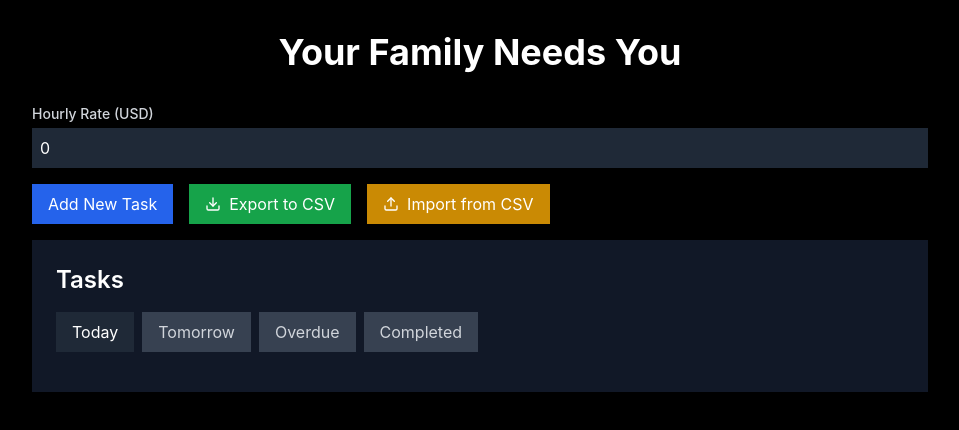
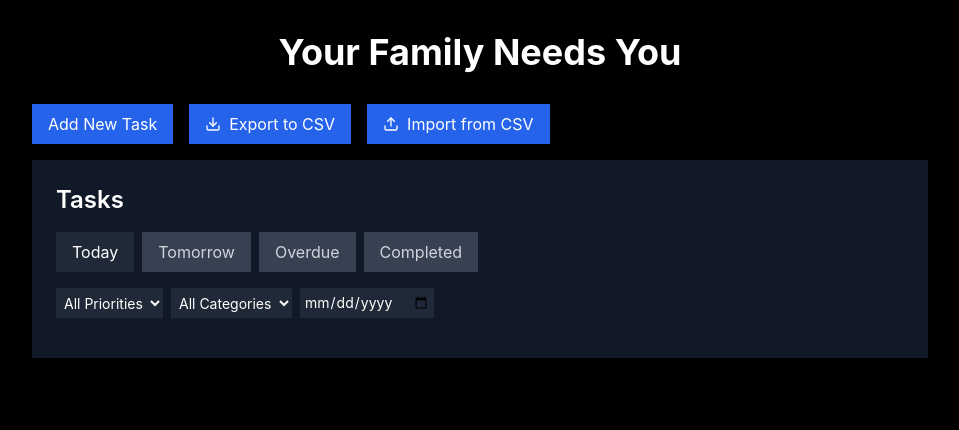
Before and after one commit to HenryGuedess/Super-Cool-Todo-List, a React (Vite) app: page / in a window 1280 px wide. Shown: the top 430 px of the page, without its empty margins (160-1119 px from the left). Built offline with nearby package versions, Linux system fonts and the light colour scheme.

Commit message:
Update TaskManager.tsx - Filtre

```diff
--- a/src/components/TaskManager.tsx
+++ b/src/components/TaskManager.tsx
@@ -36,6 +36,11 @@ const TaskManager: React.FC = () => {
     return savedRate ? parseFloat(savedRate) : 0;
   });
   const [deleteTaskId, setDeleteTaskId] = useState<string | null>(null);
+  const [filters, setFilters] = useState({
+    priority: '',
+    category: '',
+    date: '',
+  });
 
   useEffect(() => {
     localStorage.setItem('tasks', JSON.stringify(tasks));
@@ -46,13 +51,21 @@ const TaskManager: React.FC = () => {
   }, [hourlyRate]);
 
   const filteredTasks = useMemo(() => {
+    const applyFilters = (tasks: Task[]) => {
+      return tasks.filter(task =>
+        (filters.priority === '' || task.priority === filters.priority) &&
+        (filters.category === '' || task.category === filters.category) &&
+        (filters.date === '' || format(task.dueDate, 'yyyy-MM-dd') === filters.date)
+      );
+    };
+
     return {
-      today: tasks.filter(task => isToday(task.dueDate) && !task.completed),
-      tomorrow: tasks.filter(task => isTomorrow(task.dueDate) && !task.completed),
-      overdue: tasks.filter(task => isPast(task.dueDate) && !isToday(task.dueDate) && !task.completed),
-      completed: tasks.filter(task => task.completed),
+      today: applyFilters(tasks.filter(task => isToday(task.dueDate) && !task.completed)),
+      tomorrow: applyFilters(tasks.filter(task => isTomorrow(task.dueDate) && !task.completed)),
+      overdue: applyFilters(tasks.filter(task => isPast(task.dueDate) && !isToday(task.dueDate) && !task.completed)),
+      completed: applyFilters(tasks.filter(task => task.completed)),
     };
-  }, [tasks]);
+  }, [tasks, filters]);
 
   const addTask = () => {
     if (newTask.name && newTask.priority) {
@@ -261,19 +274,6 @@ const TaskManager: React.FC = () => {
       <div className="max-w-4xl mx-auto">
         <h1 className="text-4xl font-bold text-center mb-8">Your Family Needs You</h1>
 
-        <div className="mb-4">
-          <label htmlFor="hourlyRate" className="block text-sm font-medium text-gray-300">
-            Hourly Rate (USD)
-          </label>
-          <input
-            id="hourlyRate"
-            type="number"
-            value={hourlyRate}
-            onChange={(e) => setHourlyRate(parseFloat(e.target.value))}
-            className="mt-1 block w-full rounded-md bg-gray-800 border-gray-700 text-white p-2"
-          />
-        </div>
-
         <div className="flex space-x-4 mb-4">
           <button
             onClick={() => setIsAddTaskModalOpen(true)}
@@ -283,12 +283,12 @@ const TaskManager: React.FC = () => {
           </button>
           <button
             onClick={exportToCSV}
-            className="px-4 py-2 bg-green-600 text-white rounded-md hover:bg-green-700 transition-colors flex items-center"
+            className="px-4 py-2 bg-blue-600 text-white rounded-md hover:bg-green-700 transition-colors flex items-center"
           >
             <Download size={16} className="mr-2" />
             Export to CSV
           </button>
-          <label className="px-4 py-2 bg-yellow-600 text-white rounded-md hover:bg-yellow-700 transition-colors flex items-center cursor-pointer">
+          <label className="px-4 py-2 bg-blue-600 text-white rounded-md hover:bg-yellow-700 transition-colors flex items-center cursor-pointer">
             <Upload size={16} className="mr-2" />
             Import from CSV
             <input
@@ -319,6 +319,36 @@ const TaskManager: React.FC = () => {
               ))}
             </div>
           </div>
+
+          <div className="mb-4 flex space-x-2">
+            <select
+              value={filters.priority}
+              onChange={(e) => setFilters({ ...filters, priority: e.target.value })}
+              className="bg-gray-800 text-white rounded-md p-1 text-sm"
+            >
+              <option value="">All Priorities</option>
+              <option value="low">Low</option>
+              <option value="medium">Medium</option>
+              <option value="high">High</option>
+            </select>
+            <select
+              value={filters.category}
+              onChange={(e) => setFilters({ ...filters, category: e.target.value })}
+              className="bg-gray-800 text-white rounded-md p-1 text-sm"
+            >
+              <option value="">All Categories</option>
+              {Array.from(new Set(tasks.map(task => task.category))).map((category) => (
+                <option key={category} value={category}>{category}</option>
+              ))}
+            </select>
+            <input
+              type="date"
+              value={filters.date}
+              onChange={(e) => setFilters({ ...filters, date: e.target.value })}
+              className="bg-gray-800 text-white rounded-md p-1 text-sm"
+            />
+          </div>
+
           <DragDropContext onDragEnd={onDragEnd}>
             <Droppable droppableId="tasks">
               {(provided) => (
```
